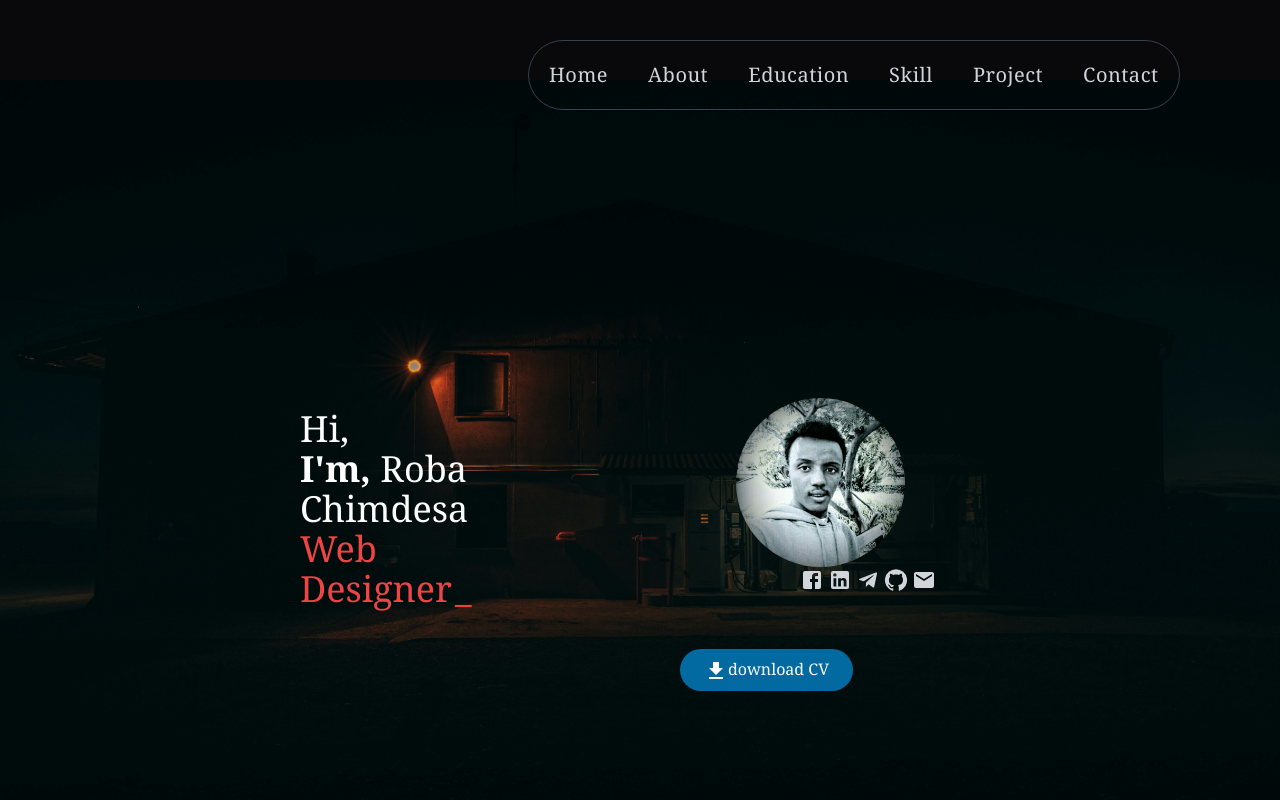
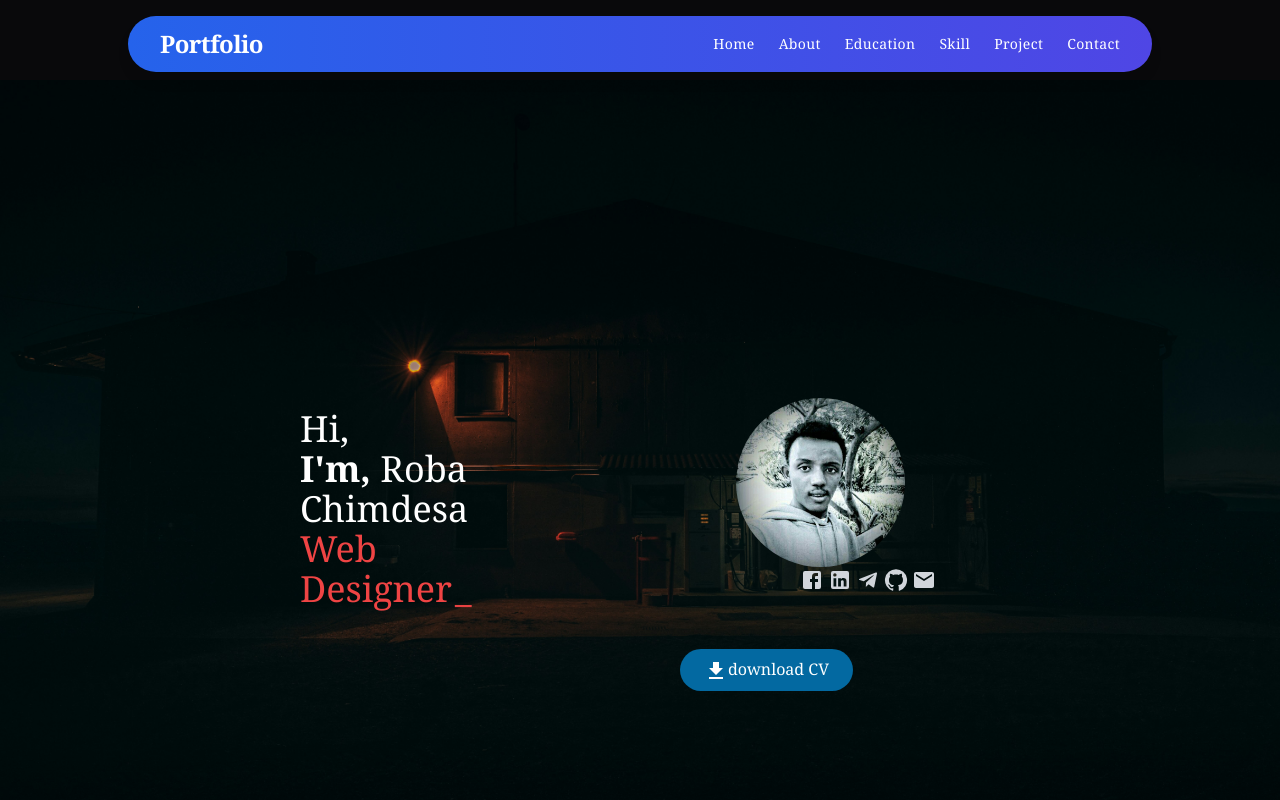
Before and after one commit to RobaChimdesa/About_Me, a React (Vite) app: page / in a window 1280 px wide. Shown: the top 800 px of the page. Built offline with nearby package versions, Linux system fonts and the light colour scheme.

Commit message:
Update Navbar.jsx

```diff
--- a/src/Components/Navbar/Navbar.jsx
+++ b/src/Components/Navbar/Navbar.jsx
@@ -1,43 +1,54 @@
-import React, { useState, useEffect } from 'react';
-import { Link } from 'react-scroll';
-// import { navLinksdata } from '../../constants';
-// import { navLinksdata } from './constants';
-import { navLinksdata } from '../../constants';
+import React, { useState, useEffect } from "react";
+import { Link } from "react-scroll";
+import { navLinksdata } from "../../constants";
+import MenuIcon from "@mui/icons-material/Menu";
+import CloseIcon from "@mui/icons-material/Close";
+
 const Navbar = () => {
   const [show, setShow] = useState(true);
   const [lastScrollY, setLastScrollY] = useState(0);
+  const [isOpen, setIsOpen] = useState(false); // For mobile menu toggle
 
+  // Control Navbar visibility on scroll
   const controlNavbar = () => {
-    if (typeof window !== 'undefined') {
-      if (window.scrollY > lastScrollY) {
+    if (window.scrollY > lastScrollY && window.scrollY > 100) {
       setShow(false);
     } else {
       setShow(true);
     }
-
     setLastScrollY(window.scrollY);
-    }
   };
 
   useEffect(() => {
-    if (typeof window !== 'undefined') {
-      window.addEventListener('scroll', controlNavbar);
-
-      return () => {
-        window.removeEventListener('scroll', controlNavbar);
-      };
-    }
+    window.addEventListener("scroll", controlNavbar);
+    return () => window.removeEventListener("scroll", controlNavbar);
   }, [lastScrollY]);
 
   return (
-    <nav className={`fixed ml-4 md:mx-52 border-gray-700 py-2 md:py-5 z-20
-    transition-transform duration-500 border rounded-full px-3 md:px-5 hover:-translate-y-1
-    md:hover:scale-110 hover:scale-100 ${show ? '' : '-translate-y-full'}`}>
-      <ul className='flex items-center gap-3 md:gap-10'>
+    <nav
+      className={`fixed top-4 left-0 right-0 mx-2 sm:mx-4 md:mx-8 lg:mx-12 z-50 transition-all duration-500 ${
+        show ? "translate-y-0" : "-translate-y-full"
+      }`}
+    >
+      <div
+        className="bg-gradient-to-r from-blue-600 to-indigo-600 dark:from-gray-800 dark:to-gray-700 rounded-full shadow-lg px-4 sm:px-6 md:px-8 py-3 sm:py-4 flex items-center justify-between max-w-5xl mx-auto transform hover:shadow-xl hover:-translate-y-1 transition-all duration-300"
+      >
+        {/* Logo or Brand */}
+        <div className="text-white text-lg sm:text-xl md:text-2xl font-bold tracking-tight">
+          <Link to="home" smooth={true} duration={500} offset={-70}>
+            Portfolio
+          </Link>
+        </div>
+
+        {/* Desktop Menu */}
+        <ul className="hidden md:flex items-center gap-6 lg:gap-8">
           {navLinksdata.map(({ id, title, link }) => (
-          <li key={id} className='cursor-pointer font-normal text-gray-300 tracking-wide'>
+            <li
+              key={id}
+              className="cursor-pointer text-sm lg:text-base font-medium text-white hover:text-yellow-300 transition-colors duration-300 tracking-wide"
+            >
               <Link
-              activeClass='text-sky-500'
+                activeClass="text-yellow-300 border-b-2 border-yellow-300"
                 to={link}
                 spy={true}
                 smooth={true}
@@ -49,6 +60,45 @@ const Navbar = () => {
             </li>
           ))}
         </ul>
+
+        {/* Mobile Menu Button */}
+        <button
+          className="md:hidden text-white focus:outline-none"
+          onClick={() => setIsOpen(!isOpen)}
+        >
+          {isOpen ? (
+            <CloseIcon className="w-6 h-6" />
+          ) : (
+            <MenuIcon className="w-6 h-6" />
+          )}
+        </button>
+      </div>
+
+      {/* Mobile Menu */}
+      {isOpen && (
+        <div className="md:hidden absolute top-full left-0 right-0 mt-2 mx-2 sm:mx-4 bg-gradient-to-b from-blue-600 to-indigo-600 dark:from-gray-800 dark:to-gray-700 rounded-lg shadow-lg py-4 px-6 transition-all duration-300 animate-slide-down">
+          <ul className="flex flex-col gap-4">
+            {navLinksdata.map(({ id, title, link }) => (
+              <li
+                key={id}
+                className="cursor-pointer text-sm font-medium text-white hover:text-yellow-300 transition-colors duration-300"
+                onClick={() => setIsOpen(false)} // Close menu on click
+              >
+                <Link
+                  activeClass="text-yellow-300 border-b-2 border-yellow-300"
+                  to={link}
+                  spy={true}
+                  smooth={true}
+                  offset={-70}
+                  duration={500}
+                >
+                  {title}
+                </Link>
+              </li>
+            ))}
+          </ul>
+        </div>
+      )}
     </nav>
   );
 };
```
Lines whose indentation alone changed are shown as unchanged.
